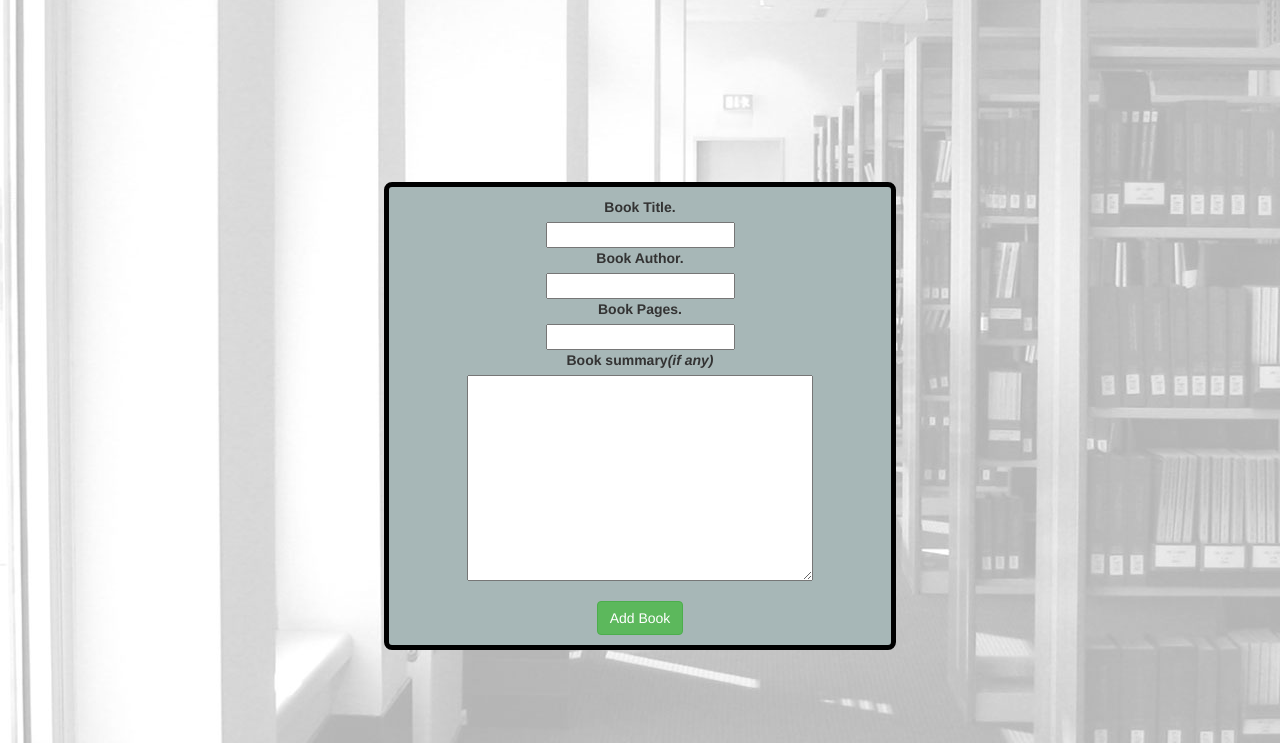
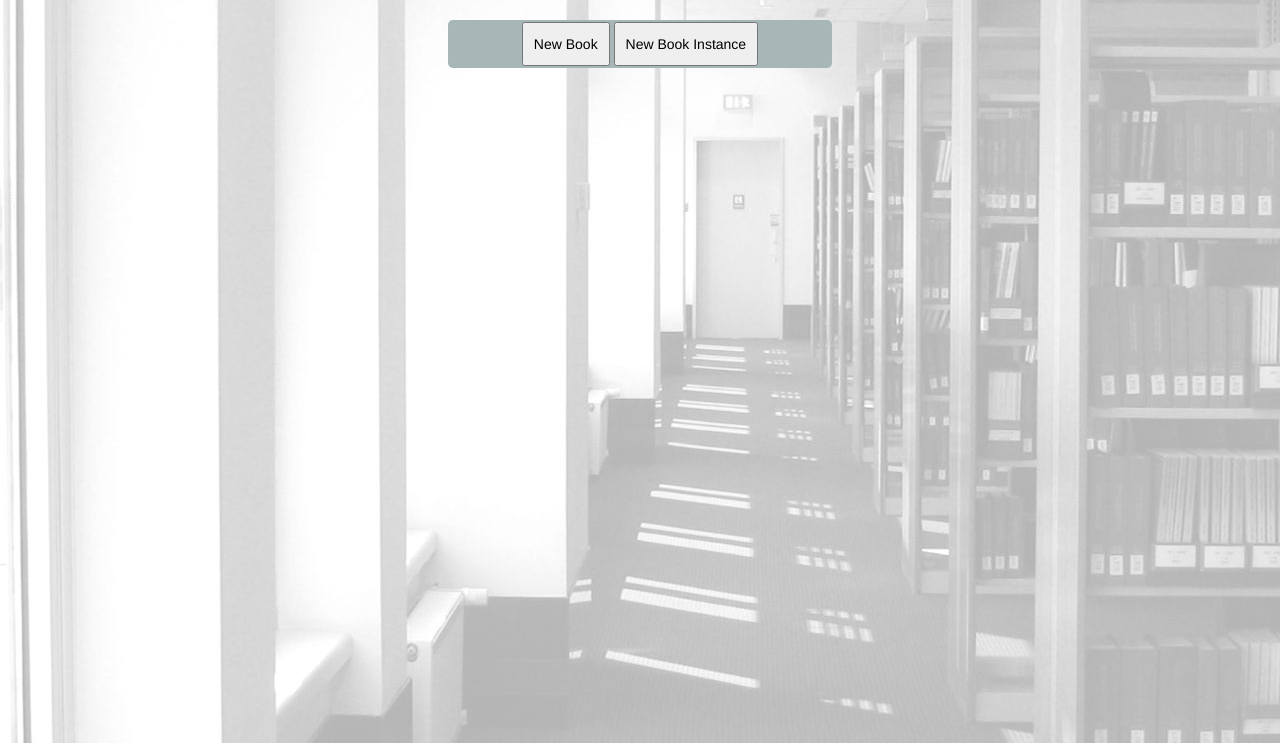
Before and after one commit to Agha-Muqarib/Library-Management-System, a Django app: page /add_new_book in a window 1280 px wide. Shown: the part 57-800 px from the top of the page. Run offline with Django 3.2, Linux system fonts and the light colour scheme; data comes from the database, SQL or seed files in the repository; some libraries are stand-ins or nearby versions.

Commit message:
Changes made: changed the models and added one more model Files modified
	db.sqlite3
	library/forms.py
	library/migrations/0012_auto_20220908_1708.py
	library/static/css/style.css
	library/templates/add_book_issue.html
	library/templates/add_new_book.html
	library/templates/base.html
	library/templates/view_books.html
	library/urls.py
	library/views.py

```diff
--- a/LMS/library/forms.py
+++ b/LMS/library/forms.py
@@ -1,5 +1,5 @@
 from django import forms
-from .models import Students, Book, Book_Issue
+from .models import Students, Book, Book_Issue,BookInstance
 
 class StudentsForm(forms.ModelForm):
     class Meta:
@@ -11,8 +11,12 @@ class BookForm(forms.ModelForm):
         model = Book
         fields = '__all__'
 
+class Book_instanceForm(forms.ModelForm):
+    class Meta:
+        model=BookInstance
+        fields = ['book','book_number']
 
 class Book_IssueForm(forms.ModelForm):
     class Meta:
         model=Book_Issue
-        exclude = ['issue_date', 'return_date']
+        exclude = ['issue_date', 'due_date','remarks_on_return','date_returned']
--- a/LMS/library/models.py
+++ b/LMS/library/models.py
@@ -1,5 +1,6 @@
 from django.db import models
 from datetime import datetime,timedelta
+import uuid
 
 class Students(models.Model):
     roll_number = models.CharField(max_length=100,unique=True)
@@ -14,23 +15,30 @@ class Students(models.Model):
 class Book(models.Model):
     book_title = models.CharField(max_length=200)
     book_author = models.CharField(max_length=100)
-    book_pages = models.IntegerField()
+    book_pages = models.PositiveIntegerField()
     summary=models.TextField(max_length=500, help_text="Summary about the book",null=True,blank=True)
     def __str__(self):
         return self.book_title
 
+class BookInstance(models.Model):
+    id=models.UUIDField(primary_key=True,default=uuid.uuid4,help_text="Book unique id across the Library")
+    book=models.ForeignKey('Book', on_delete=models.CASCADE,null=True)
+    book_number=models.PositiveIntegerField(null=True,help_text="Book number")
+    Is_borrowed = models.BooleanField(default=False)
+    def __str__(self):
+        return f"{self.id} {self.book}"
 
 def get_returndate():
     return datetime.today() + timedelta(days=8)
 
 class Book_Issue(models.Model):
     student = models.ForeignKey('Students', on_delete=models.CASCADE)
-    book = models.ForeignKey('Book', on_delete=models.CASCADE)
-    issue_date = models.DateTimeField(auto_now=True)
-    return_date = models.DateTimeField(default=get_returndate())
-    remarks = models.CharField(max_length=100, default="Some Remarks")
-    # returned=models.BooleanField(default=True)
-    Is_borrowed = models.BooleanField(default=False)
+    book_instance = models.ForeignKey('BookInstance', on_delete=models.CASCADE)
+    issue_date = models.DateTimeField(auto_now=True,help_text="Date the book is issued")
+    due_date = models.DateTimeField(default=get_returndate(),help_text="Date the book is due to")
+    date_returned=models.DateField(null=True, blank=True,help_text="Date the book is returned")
+    remarks_on_issue = models.CharField(max_length=100, default="Some Remarks", help_text="Book remarks/condition during issue")
+    remarks_on_return = models.CharField(max_length=100, default="Some Remarks", help_text="Book remarks/condition during return")
 
     def __str__(self):
         return self.student.fullname + " borrowed " + self.book.book_title
--- a/LMS/library/static/css/style.css
+++ b/LMS/library/static/css/style.css
@@ -27,3 +27,18 @@ li{
     padding:2px;
     margin-left:3px;
 }
+#new_book ,#new_book_instance{
+    display:none;
+}
+.tablinks{
+    background-color: rgb(167, 183, 183);
+    width:30%;
+    margin-left:35%;
+    padding:2px;
+    border-radius:5px;
+}
+.tablinks button{
+    padding:10px;
+    color:black;
+    /* background-color: */
+}
--- a/LMS/library/templates/add_book_issue.html
+++ b/LMS/library/templates/add_book_issue.html
@@ -9,10 +9,10 @@
 <form method="POST" action="add_book_issue" class="form-inline">
     {% csrf_token %}
     <label>Student ID</label><br><div>{{form.student}}</div>
-    <label>Book ID</label><br> <div> {{form.book}}</div>
+    <label>Book ID</label><br> <div> {{form.book_instance}}</div>
     <!-- <label>Issue Date</label><br> <div> {{form.issue_date}}</div> -->
     <!-- <label>Return Date</label><br> <div>{{form.return_date}}</div> -->
-    <label>Remarks</label><br> <div> {{form.remarks}}</div>
+    <label>Remarks</label><br> <div> {{form.remarks_on_issue}}</div>
     <br> <button type="submit" class="btn btn-success">Issue Book</button> </form>
 
 {% endblock %}
--- a/LMS/library/templates/add_new_book.html
+++ b/LMS/library/templates/add_new_book.html
@@ -3,14 +3,59 @@
 
 <body>
 {% block content %}
+
+    <div class="tablinks">
+        <button onclick="opentab(event,'new_book')" class="link" name="new_book">New Book</button>
+        <button onclick="opentab(event,'new_book_instance')" class="link" name="new_book_instance">New Book Instance</button>
+    </div>
+
+    <div id="new_book" class="books">
         <form method="POST" action="add_new_book" class="form-inline">
             {% csrf_token %}
         <label>Book Title.</label><br><div>{{form.book_title}}</div>
         <label>Book Author.</label><br> <div> {{form.book_author}}</div>
         <label>Book Pages.</label><br> <div> {{form.book_pages}}</div>
         <label>Book summary<i>(if any)</i></label><br> <div> {{form.summary}}</div>
-    <br> <button type="submit" class="btn btn-success">Add Book</button> </form>
+        <div>
+            <label>Multiple Same Books</label>
+            <input type="radio" name="mode" id="multiple" value="Multiple">
+            <label>Single  book</label>
+            <input type="radio" value="single" name="mode" id="single">
+        </div>
+        <br> <button type="submit" class="btn btn-success">Add Book</button>
+        </form>
+    </div>
+
+    <div id="new_book_instance" class="books">
+    <form method="POST" action="add_new_book_instance" class="form-inline">
+        {% csrf_token %}
+        <label>Book</label><br><div>{{form_instance.book}}</div>
+        <label>Book Number</label>
+        <div>{{form_instance.book_number}}</div>
+        <br> <button type="submit" class="btn btn-success">Add Book</button>
+    </form>
+    </div>
+
+    <script type="text/javascript">
+        function opentab(evt,tab_name){
+         var tab=document.getElementById(tab_name);
+         var i, tabcontent, tablinks;
+         tabcontent = document.getElementsByClassName("books");
+         for (i = 0; i < tabcontent.length; i++) {
+             tabcontent[i].style.display = "none";
+         }
+         tablinks = document.getElementsByClassName("link");
+         for (i = 0; i < tablinks.length; i++) {
+             tablinks[i].className = tablinks[i].className.replace(" active", "");
+         }
+         tab.style.display = "block";
+         event.currentTarget.className += " active";
+             // tab.style.display=
+             // alert(90);
+     }
+    </script>
 
 {% endblock %}
 </body>
+
 </html>
--- a/LMS/library/templates/base.html
+++ b/LMS/library/templates/base.html
@@ -11,6 +11,7 @@
     <!-- https://ajax.googleapis.com/ajax/libs/jquery/3.5.1/jquery.min.js -->
     <script src="{%static 'js/bootstrap.min.js'%}"></script>
     <!-- downloaded via https://maxcdn.bootstrapcdn.com/bootstrap/3.4.1/js/bootstrap.min.js -->
+    <!-- <script src="{%static 'js/functions.js' %}"></script> -->
 </head>
 
 
--- a/LMS/library/urls.py
+++ b/LMS/library/urls.py
@@ -6,7 +6,7 @@ urlpatterns = [
     path('add_new_student', views.add_new_student, name='new_student'),
     path('add_new_book', views.add_new_book, name='new_book'),
     path('add_book_issue', views.add_book_issue, name='book_issue'),
-    # path('add_new', views.new_add, name='NEW_ST_RECORD'),
+    path('add_new_book_instance', views.add_new_book_instance, name='add_new_book_instance'),
     # path('add_new2', views.new2_add, name='NEW_B_RECORD'),
     # path('add_new3', views.new3_add, name='NEW_BI_RECORD'),
     path('show_students', views.view_students, name='SHOW RECORD'),
--- a/LMS/library/views.py
+++ b/LMS/library/views.py
@@ -1,7 +1,7 @@
 from secrets import choice
 from django.shortcuts import render, redirect,HttpResponse
-from .forms import StudentsForm, BookForm, Book_IssueForm
-from .models import Students, Book, Book_Issue
+from .forms import StudentsForm, BookForm, Book_IssueForm,Book_instanceForm
+from .models import Students, Book, Book_Issue,BookInstance
 # from random
 import random
 
@@ -23,15 +23,22 @@ def add_new_student(request):
 
 
 def add_new_book(request):
+    print(request)
     if request.method=="POST":
+        print(request.POST)
+        pass
         form = BookForm(request.POST)
         if form.is_valid():
             # save data
-            form.save()
+            form=form.save()
+            book_instance=BookInstance(book=form)
+            book_instance.save()
             return redirect('/view_books')
     else:
         form = BookForm
-        return (render(request, 'add_new_book.html', {'form':form}))
+        form_instance=Book_instanceForm
+        # (queryset=BookInstance.objects.filter(Is_borrowed=False))
+        return (render(request, 'add_new_book.html', {'form':form,"form_instance":form_instance}))
 
 
 def add_book_issue(request):
@@ -50,7 +57,8 @@ def view_students(request):
     return render(request,'view_students.html', {'students': students})
 
 def view_books(request):
-    books = Book.objects.order_by('id')
+    # books = Book.objects.order_by('id')
+    books=BookInstance.objects.order_by('id')
     return render(request,'view_books.html', {'books': books})
 
 def view_bissue(request):
@@ -90,3 +98,12 @@ def delete_student(request,roll):
 def delete_book(request,id):
     return HttpResponse("<h2>The feature is comming soon</h2>")
     pass
+
+def add_new_book_instance(request):
+    form=Book_instanceForm(request.POST)
+    if form.is_valid():
+        # save data in
+        print(request.POST)
+        # print(form)
+        pass
+    return redirect('/view_books')
```
Also changed, not shown: LMS/library/templates/view_books.html (+30 -4 lines), LMS/db.sqlite3, LMS/library/migrations/0012_auto_20220908_1708.py (added), LMS/library/migrations/0013_auto_20220908_2011.py (added), LMS/library/migrations/0014_alter_book_issue_due_date.py (added), LMS/library/migrations/0015_alter_book_issue_due_date.py (added). Lines whose indentation alone changed are shown as unchanged.
